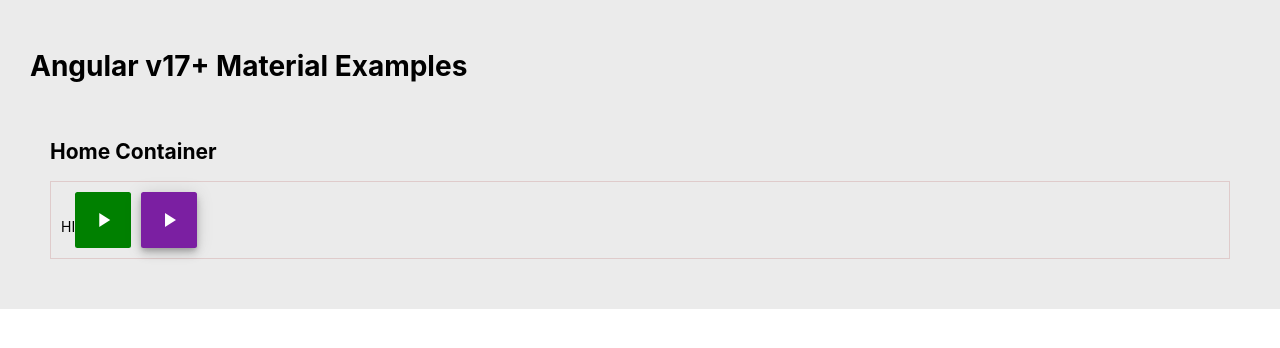
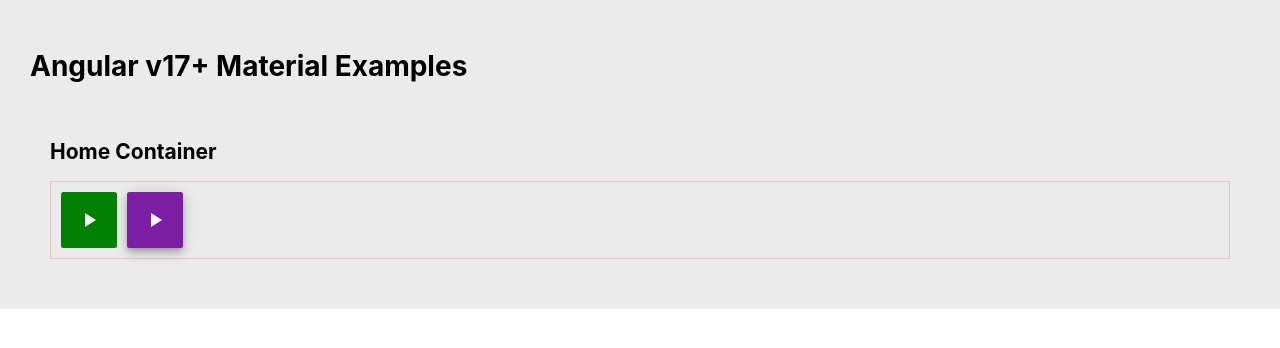
Before and after one commit to webia1/Angular-v17-Material-Experiments, an Angular app: page / in a window 1280 px wide. Shown: the top 348 px of the page. Built offline with nearby package versions, Linux system fonts and the light colour scheme.

Commit message:
Refactor button component and home component

```diff
--- a/src/app/routed/home/home.component.html
+++ b/src/app/routed/home/home.component.html
@@ -3,7 +3,7 @@
   <div class="buttons-container">
     <app-icon-button
       tooltip="Re-used Component"
-      (btnEventEmitter)="initiateBtnClick($event)"
+      (btnEventEmitter)="handleEmittedEvent()"
       [color]="matBtnColors.primary"
       [designType]="matBtnDesignTypes.fab"
     ></app-icon-button>
@@ -12,6 +12,7 @@
       matTooltip="Directly Embedded"
       [color]="matBtnColors.primary"
       class="second-mat-fab-btn"
+      (click)="clickOnDirectlyEmbeddedButton()"
     >
       <mat-icon>play_arrow</mat-icon>
     </button>
--- a/src/app/routed/home/home.component.ts
+++ b/src/app/routed/home/home.component.ts
@@ -14,7 +14,15 @@
   matBtnDesignTypes = MaterialButtonsDesignTypes;
   constructor() {}
 
-  initiateBtnClick(event: unknown): void {
-    console.log('Child component emitted event: ', event);
+  clickOnDirectlyEmbeddedButton(): void {
+    console.log('Directly embedded button clicked!');
+  }
+
+  handleEmittedEvent(): void {
+    console.log('Event received!');
+  }
+
+  otherClickEvent(): void {
+    console.log('Other click event!');
   }
 }
--- a/src/app/shared/ui/atoms/buttons/icon-button.component.html
+++ b/src/app/shared/ui/atoms/buttons/icon-button.component.html
@@ -1,10 +1 @@
-<div
-  class="button-container"
-  id="atom-btn"
-  (click)="btnClick()"
-  (keydown)="btnClick()"
-  tabindex="0"
->
-  <span>HI</span>
-  <!-- Btn will be append dynamically -->
-</div>
+<div class="button-container" id="atom-btn"></div>
--- a/src/app/shared/ui/atoms/buttons/icon-button.component.ts
+++ b/src/app/shared/ui/atoms/buttons/icon-button.component.ts
@@ -43,12 +43,11 @@
   }
 
   appendButton() {
-    // append button to host element with id="atom-btn"
     const buttonContainer =
       this.elRef.nativeElement.querySelector('#atom-btn');
     const button = this.createButton();
     this.renderer.appendChild(buttonContainer, button);
-    console.log('Button', button);
+    console.log('ButtonContainer', buttonContainer);
   }
 
   createButton() {
@@ -58,14 +57,15 @@
     this.renderer.setAttribute(button, this.designType, '');
     this.renderer.setAttribute(button, 'type', this.buttonType);
     this.renderer.setAttribute(button, 'aria-label', this.ariaLabel);
-    this.renderer.setAttribute(
-      button,
-      'disabled',
-      this.disabled.toString(),
-    );
+
     if (this.color && this.color === 'primary') {
       this.renderer.addClass(button, 'primary');
     }
+
+    if (this.disabled) {
+      this.renderer.setAttribute(button, 'disabled', '');
+    }
+
     // add icon name from this.icon to mat-icon as innerHTML
     this.renderer.addClass(matIcon, 'material-icons');
     this.renderer.appendChild(
@@ -74,6 +74,10 @@
     );
     this.renderer.addClass(button, 'mdc-fab');
     this.renderer.appendChild(button, matIcon);
+    this.renderer.listen(button, 'click', (event) => {
+      // Behandeln Sie das Klick-Event
+      this.btnEventEmitter.emit(event);
+    });
     return button;
   }
 
```
